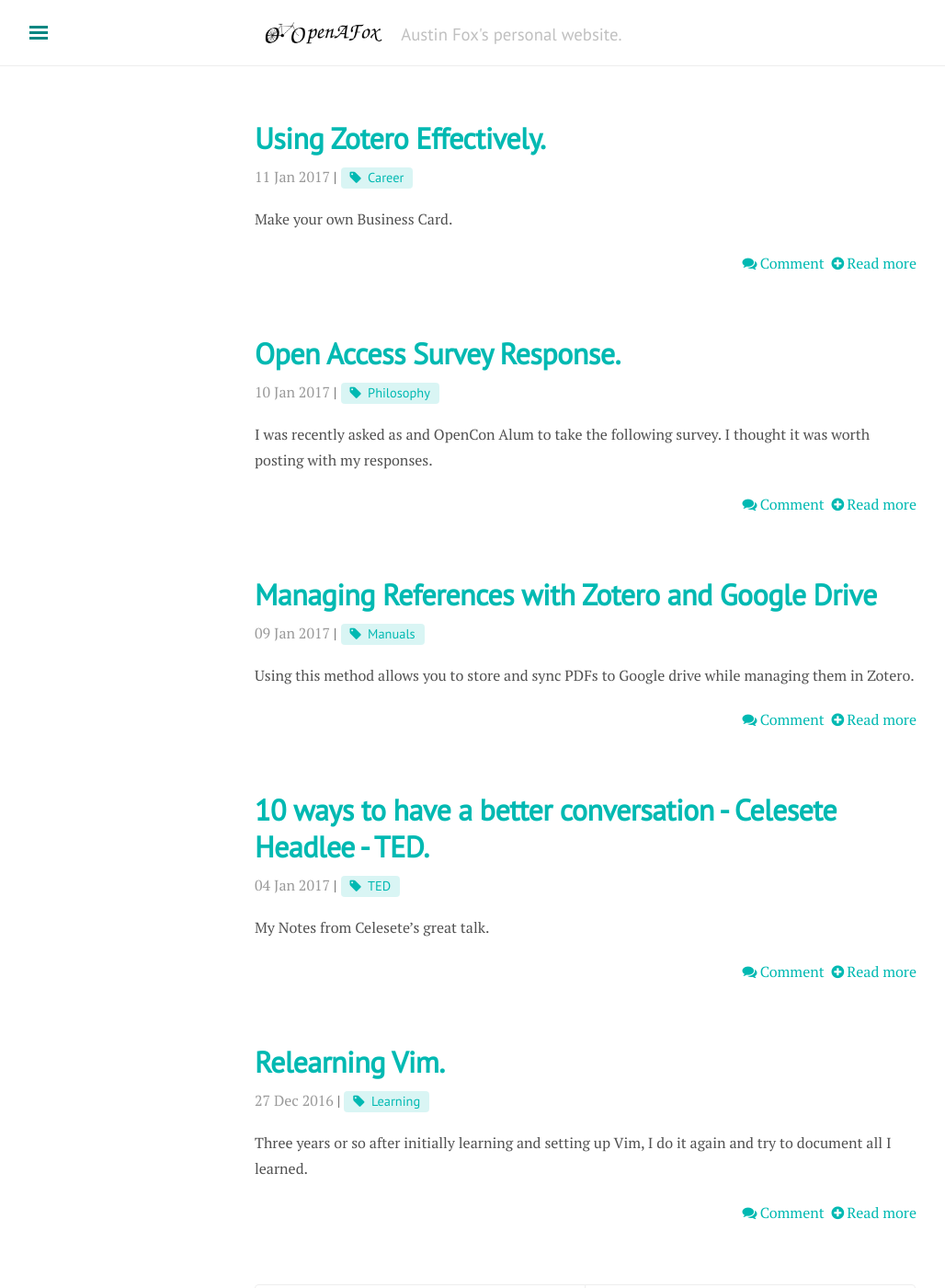
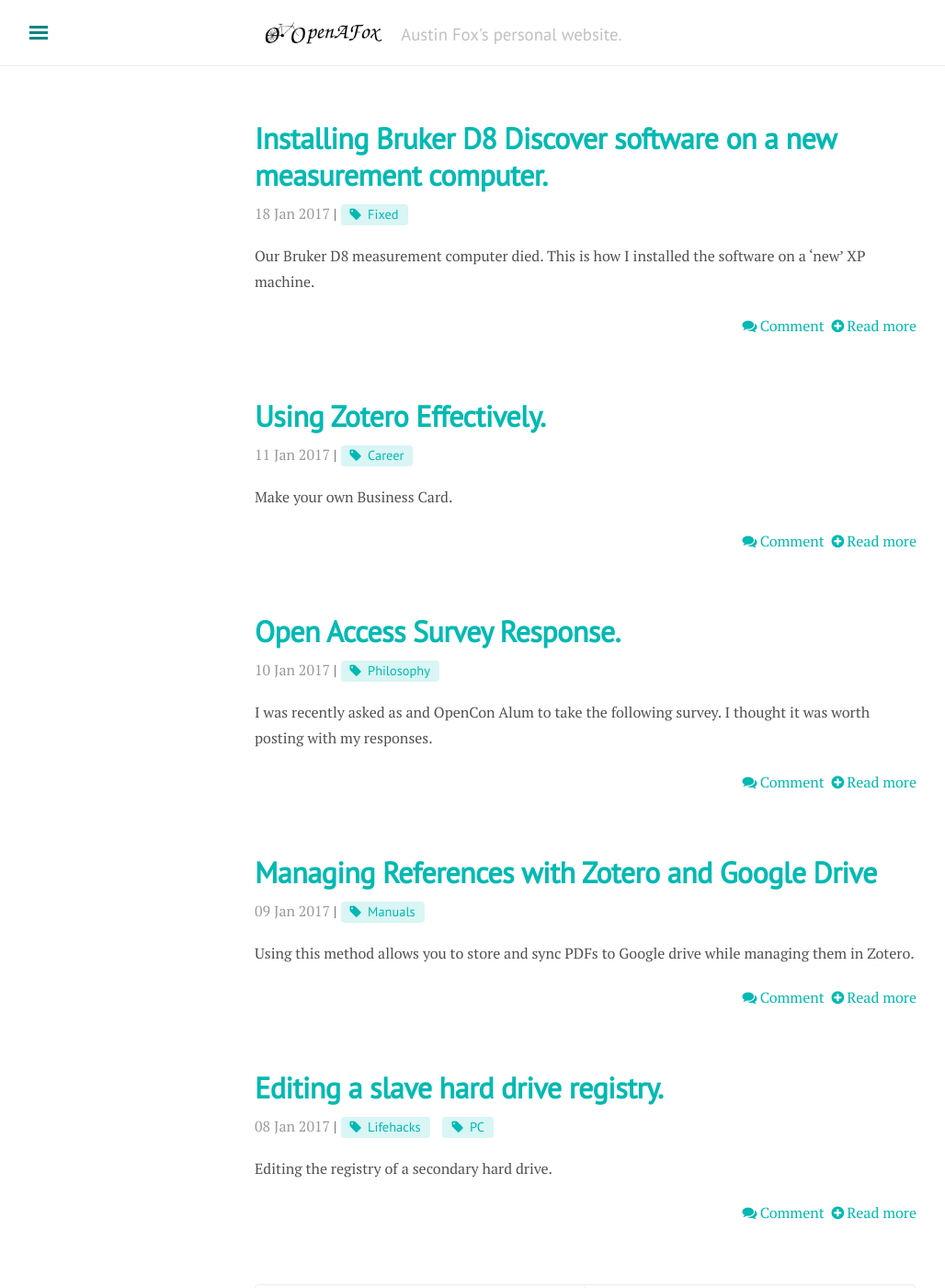
Before and after one commit to openafox/openafox.github.io, a Jekyll site: the page built from blog/index.html, in a window 1280 px wide and 1400 px high. Shown: the whole window at 92% size, without its empty margins (3-1031 px from the left). Built offline with Jekyll 4.4.1, drawn with Linux system fonts in a browser that asks for light colours; nearby versions of some CDN libraries; the list of posts is cut into pages by our own code; comment, search, counter and statistics services are not loaded; some of the changed lines change nothing that is shown.

Commit message:
weird non changes..??

```diff
--- /dev/null
+++ b/_posts/Troubleshooting/2017-01-18-brukerD8setup.md
@@ -0,0 +1,73 @@
+---
+layout: post
+title: Installing Bruker D8 Discover software on a new measurement computer.
+tag: Fixed
+category: Troubleshooting
+
+excerpt: Our Bruker D8 measurement computer died. This is how I installed the software on a 'new' XP machine.
+---
+
+On Thursday I had 2 different users tell me the XRD computer would not boot. Its power button was flashing amber and after some internet searching and a few quick diagnostics(unplugging some stuff) I decided it was likely either the mother board or power supply. Knowing that system had blue screened a number of times over the last year, I decided the least painful option would be replacement.
+
+There are 2 replacement options:
+
+1. Pay Bruker a bunch of money(10K+) for a new computer (Win 7), software, and install.
+2. Take a similar XP system and attempt to get the software installed (could be easier said then done).
+
+So I thought I would try the install.
+Here is the list of what worked (I am not including the numerous steps I took that didn't...):
+
+0. Install old hard drive as slave to get config files (I have backups now but thank goodness that worked)
+   * My users also appreciated that I was able to save their data
+1. Install Hardware: CronosPlus PCI Board and License Dongle
+  * Restart computer and cancel prompts to install drivers
+2. Install Bruker software (from CDs: *DIFFRACplus Basic Measurement and Evaluation*)
+  * Also on the *Firmware & Software Tools* CD copy the D8 Tools program into the DIFFPLUS folder
+3. Install dongle driver (On the *Measurement* CD)
+4. Setup static IP: Does not matter which network adapter just as long as the instrument is connected to it
+  * 192.168.21.1
+  * Subnet mask = default (255.255.255.0)
+  * Leave all else blank
+  * Also turn off any firewalls for that adapter
+5. Restart Computer
+6. Open *XRD Config*
+  * Load your most recent conf file (ex. [diff_in1.cnf](https://drive.google.com/open?id=0B9fsrnoZMTD_dFd6eFZWLWctdzg))
+  * In *XRD Config* click the download CNF button (It should work without a hitch if the system is on)
+7. Copy the D8Tools back up [COMPORT.CFN](https://drive.google.com/open?id=0B9fsrnoZMTD_LUdGNzRUb3lDbG8) file into the D8Tools folder (replace what is there)
+8. Start D8Tools and make sure you can connect to the system
+9. Install [Video Laser Software](https://drive.google.com/open?id=0B9fsrnoZMTD_WVRZWTBWS2RSSVU)
+  * Open Video_1.5/ReadMe.TXT and follow the instructions (For our system options are - CronosPlus, color video, and 4Mb)
+10. After restart system should be good to go except for the user management system and some issues that occur when adding users
+
+### User Management system
+
+This uses a fairly simple python program I developed plus some OS configuration. The setup is described below:
+
+1. Create a new user account - start it as an admin (control panel - user accounts - Create new account)
+2. Remove most programs from C:/Documents and Settings/User/Start Menu
+   * This limits users ability to do stuff easily that they shouldn't be doing
+3. Log into the new account and right click on the start menu and click options
+   * Remove all unneeded features - ex. control panel
+4. Log out and back into the admin account - change the new user to a limited account
+5. Copy compiled Program use tracker app [PUTAPP](https://github.com/openafox/put_app){: target="_blank"}
+6. Follow instructions in the Readme to setup
+
+### Getting XRD Commander and Video to work properly on the user account
+
+This was a bit of a pain to figure out but is "fairly simple" in the end.
+It required copying all the associated registry keys from the Admin account to the user account. To do this:
+
+1. Log into the user account then "switch accounts" to the admin account
+2. Open Regedit and Navigate to *HKEY_Users*
+3. Navigate to the Admins folder/Software
+   * Each user has at least 2 files each start with a user key (a long string some how related to your user name) and the long string with *Classes*
+4. Select the first *Bruker AXS* Key and click *File -> Export* - Name it what ever you want
+   * Repeat this for the other *Bruker AXS, Matrox, and Matrox Imaging*
+5. Either copy the Key name of the user account or note the difference from the admin (likely just a different number at the end)
+6. Open each of the exported registry files in a text editor
+7. Change the Key base to the user name found in step 5
+8. Once all the files have been edited double click them to apply the edits
+   * This should add the extracted keys to the *User/Software* registry
+9. Delete the extracted registry files (no need to keep them) and restart
+
+That should do it. Hopefully I did not miss anything. Good Luck!
--- /dev/null
+++ b/_posts/programming/2017-01-08-slave-registry.md
@@ -0,0 +1,20 @@
+---
+layout: post
+title: Editing a slave hard drive registry.
+tag:
+    - Lifehacks
+    - PC
+category: Programming
+
+excerpt: Editing the registry of a secondary hard drive.
+---
+
+1. Open *regedit* (Start - run - regedit)
+2. Click *HKEY_LOCAL_MACHINE*
+3. Click *File* -> *Load Hive*
+4. Browse to the slaves *windows\system32\config*
+5. Select the *System* or *Software* file (no file extensions)
+6. Type a temporary name and click *Open*
+7. Apply fixes or find needed *KEYS*
+8. When Done - Click the *File* menu and choose *Unload Hive*
+9. Close *regedit* - be happy an move on with your life
```
Also changed, not shown: _drafts/2012-01-02-weicons.md (line endings or trailing spaces), _posts/programming/2016-12-26-terminal-tabs.md (line endings or trailing spaces), _posts/programming/2016-12-27-terminal-common.md (line endings or trailing spaces).
